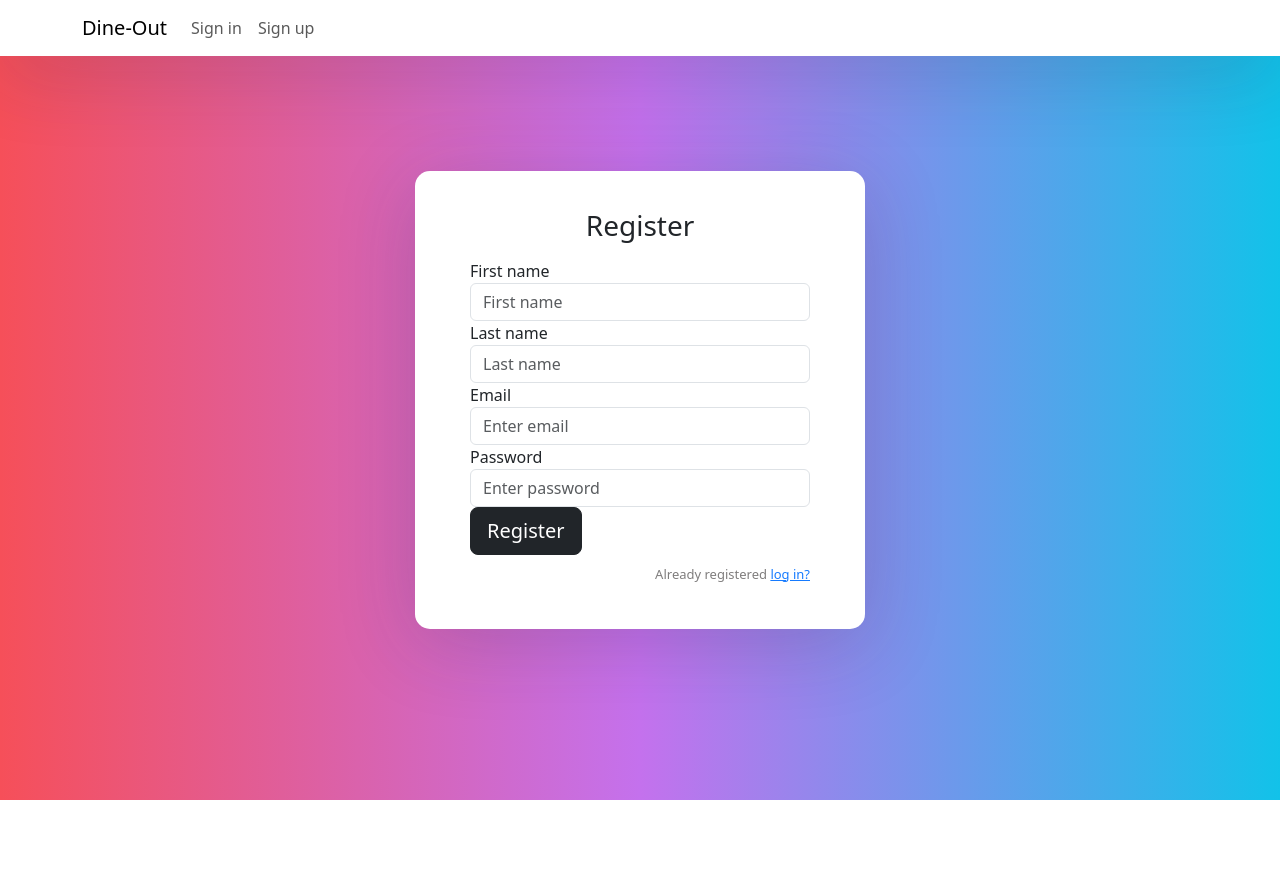
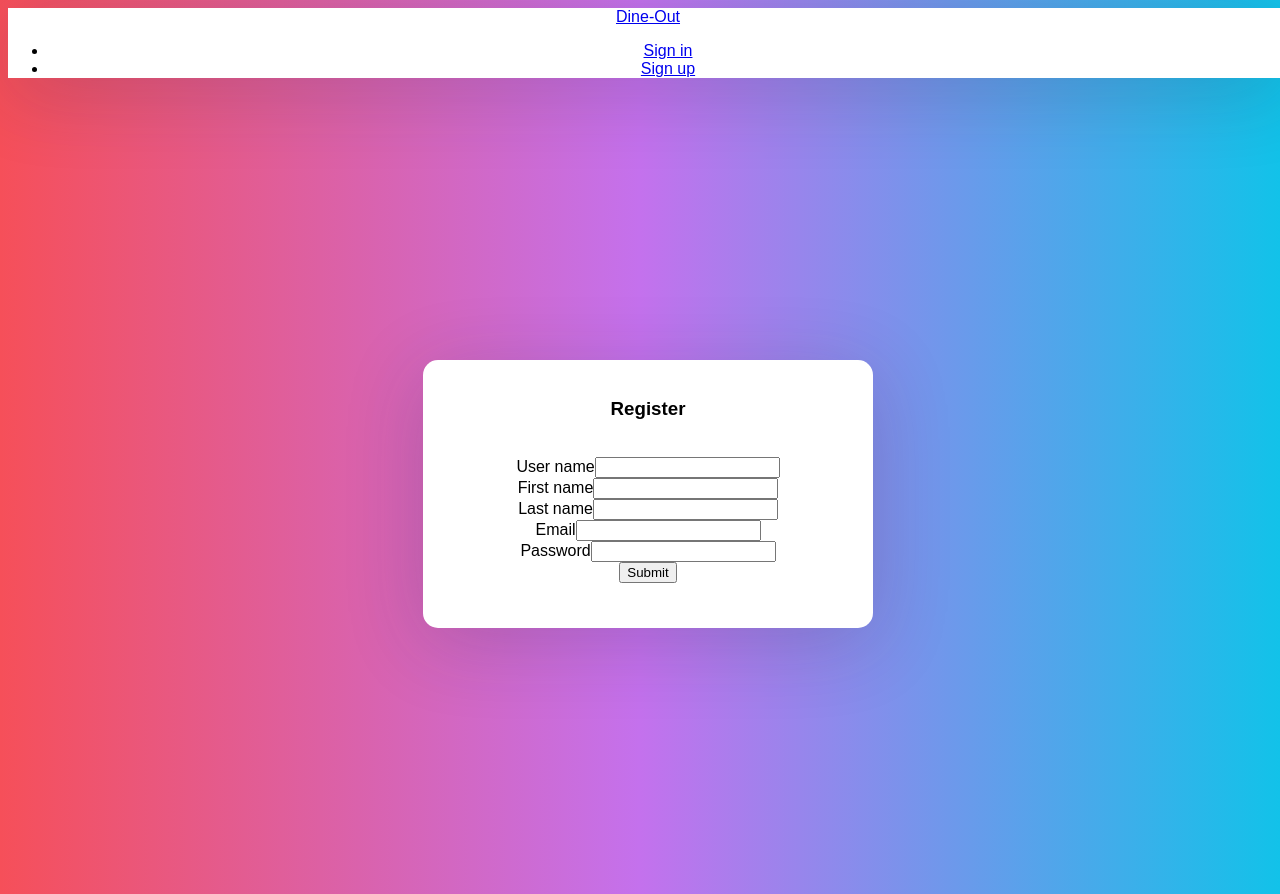
Before and after one commit to ssheikh08/DineOut, a React (Create React App) app in the folder dineout/: page /sign-up in a window 1280 px wide. Before the commit the page ends 800 px from the top, so only its background shows below. Built offline with nearby package versions, Linux system fonts and the light colour scheme.

Commit message:
Sign up page

```diff
--- a/dineout/src/App.js
+++ b/dineout/src/App.js
@@ -1,5 +1,5 @@
 import React from 'react';
-import '../node_modules/bootstrap/dist/css/bootstrap.min.css';
+//import '../node_modules/bootstrap/dist/css/bootstrap.min.css';
 import './App.css';
 import { BrowserRouter as Router, Switch, Route, Link } from "react-router-dom";
 
--- a/dineout/src/components/login.component.js
+++ b/dineout/src/components/login.component.js
@@ -1,4 +1,5 @@
 import React, { Component } from "react";
+
 
 export default class Login extends Component {
     render() {
@@ -26,7 +27,7 @@ export default class Login extends Component {
 
                 <button type="submit" className="btn btn-dark btn-lg btn-block">Sign in</button>
                 <p className="forgot-password text-right">
-                    Forgot <a href="#">password?</a>
+                    {/* Forgot <a href="#">password?</a> */}
                 </p>
             </form>
         );
--- a/dineout/src/components/signup.component.js
+++ b/dineout/src/components/signup.component.js
@@ -1,37 +1,79 @@
+/* eslint-disable no-undef */
 import React, { Component } from "react";
-import axios from 'axios';
+import axios from "axios";
 
 export default class SignUp extends Component {
+
+    constructor(props) {
+    super(props);
+    this.state = {
+      modifiedData: {
+        'username': '',
+        'password': '',
+        'firstName': '',
+        'lastName': '',
+        'email': ''
+      }
+    }
+}
+
+handleInputChange = ({ target: { name, value } }) => {
+    this.setState(prev => ({
+      ...prev,
+      modifiedData: {
+        ...prev.modifiedData,
+        [name]: value,
+      },
+    }));
+  };
+
+    handleSubmit = async e => {
+      e.preventDefault();
+        try {
+          const response = await axios.post('https://dine-out-syracuse.herokuapp.com/signups',this.state.modifiedData);
+          console.log(response);
+        } catch (error) {
+          this.setState({ error });
+        }
+      };
+
     render() {
+      const {modifiedData} = this.state;
         return (
-            <form>
-                <h3>Register</h3>
+            <div className="App">
+        <form onSubmit = {this.handleSubmit}>
+                    <h3>Register</h3>
+                    <br />
+                        <label>User name
+                        <input name="username" type="text" onChange = {this.handleInputChange} value={modifiedData.username}/>
+                         </label>
+                        <br />
 
-                <div className="form-group">
-                    <label>First name</label>
-                    <input type="text" className="form-control" placeholder="First name" />
-                </div>
 
-                <div className="form-group">
-                    <label>Last name</label>
-                    <input type="text" className="form-control" placeholder="Last name" />
-                </div>
+                        <label>First name
+                        <input name="firstName" type="text" onChange = {this.handleInputChange} value={modifiedData.firstName}/>
+                        </label>
+                        <br />
 
-                <div className="form-group">
-                    <label>Email</label>
-                    <input type="email" className="form-control" placeholder="Enter email" />
-                </div>
+                        <label>Last name
+                        <input name="lastName" type="text"  onChange = {this.handleInputChange} value={modifiedData.lastName}/>
+                        </label>
+                        <br />
 
-                <div className="form-group">
-                    <label>Password</label>
-                    <input type="password" className="form-control" placeholder="Enter password" />
-                </div>
+                        <label>Email
+                        <input name="email" type="email" onChange = {this.handleInputChange} value={modifiedData.email}/>
+                        </label>
+                        <br />
 
-                <button type="submit" className="btn btn-dark btn-lg btn-block">Register</button>
-                <p className="forgot-password text-right">
-                    Already registered <a href="#">log in?</a>
-                </p>
-            </form>
+
+                        <label>Password
+                        <input name="password" type="password" onChange = {this.handleInputChange} value={modifiedData.password}/>
+                        </label>
+                        <br />
+                    <button type="submit">Submit</button>
+                    {/* <button onClick={console.log(this.state)} type="submit" className="btn btn-dark btn-lg btn-block">Register</button> */}
+                </form>
+            </div>
         );
     }
 }
```
Also changed, not shown: dineout/public/test.js (+6 -5 lines).
